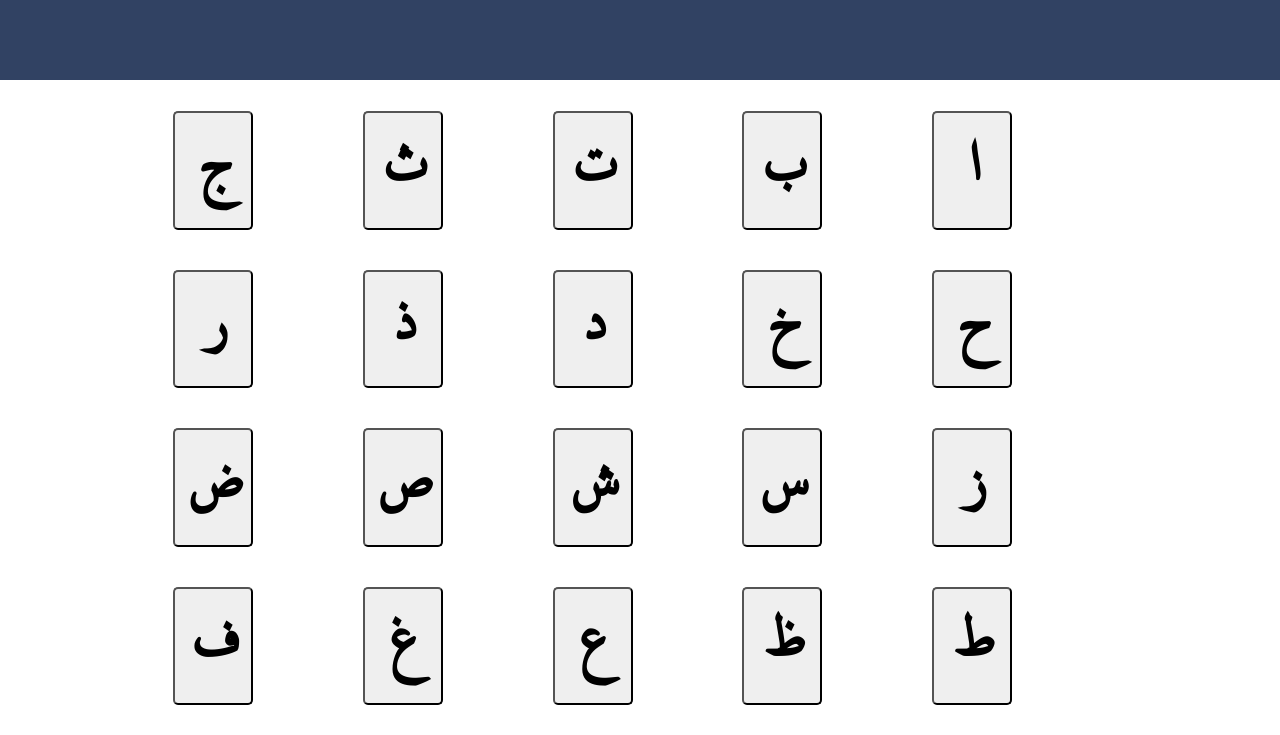
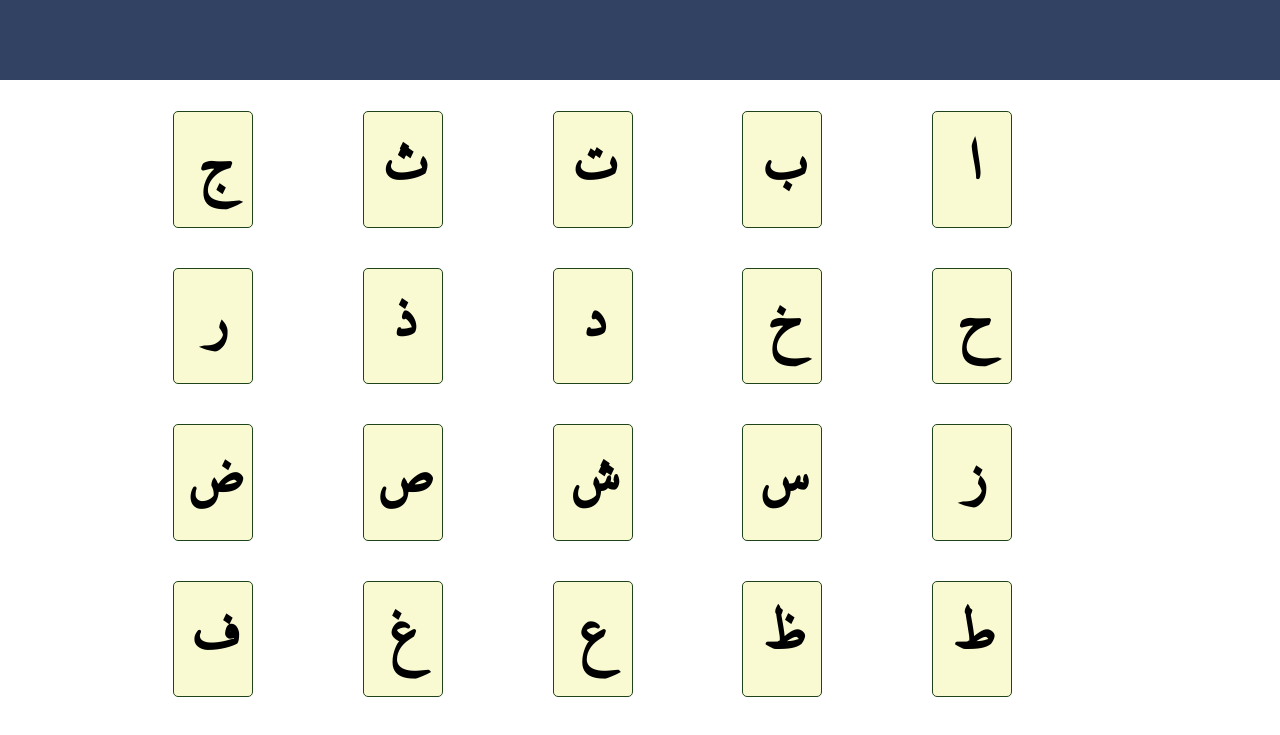
Before and after one commit to SaadbinWaheed/tajweed_web, a React (Create React App) app: page / in a window 1280 px wide. Shown: the top 735 px of the page. Built offline with nearby package versions, Linux system fonts and the light colour scheme.

Commit message:
added more css

```diff
--- a/src/App.css
+++ b/src/App.css
@@ -10,6 +10,12 @@
 @media (prefers-reduced-motion: no-preference) {
   .App-logo {
     animation: App-logo-spin infinite 20s linear;
+  }
+}
+
+@media screen and (max-width: 768px) {
+  .button {
+    background-color: black;
   }
 }
 
@@ -45,6 +51,9 @@
   border-radius: 5px;
   font-family: arabtype, Arial, serif;
   font-weight: bold;
+  background: lightgoldenrodyellow;
+  border: 1px solid #1f441b;
+  cursor: pointer;
 
 }
 .myButton {
--- a/src/components/arabicButton.jsx
+++ b/src/components/arabicButton.jsx
@@ -1,10 +1,29 @@
-import React from "react"
+import React, { useState } from "react"
 
-function ArabicButton(props){
+function ArabicButton(props) {
+    const [isPlaying, setIsPlaying] = useState(false);
+
+    let colClass = "col-2";
+    if (props.isFirst) {
+        colClass = colClass + " right-offset-1"
+    }
+
+    const playAudio = (url) => {
+        const audioPlayer = new Audio(url)
+        audioPlayer.volume = 1;
+
+        isPlaying ? audioPlayer.pause() : audioPlayer.play();
+        setIsPlaying(!isPlaying)
+        audioPlayer.addEventListener('ended', () => setIsPlaying(false));
+    }
+
     return (
-        <div>
-            <button>
-           { props.foo}
+
+        <div class={colClass}>
+            <button className="button" onClick={() => {
+                playAudio(props.link)
+            }}>
+                {props.letter}
             </button>
         </div>
     )
--- a/src/components/qaidaTable.jsx
+++ b/src/components/qaidaTable.jsx
@@ -1,11 +1,12 @@
 import React, { useState } from "react"
+import Row from "./row";
 
 const QaidaTable = () => {
   const alif = "https://quranforkids.org/wp-content/uploads/2013/04/Alphabet-Forms.mp3";
   const ba = "https://quranforkids.org/wp-content/uploads/2013/04/Alphabet-Forms_2.mp3";
   const ta = "https://quranforkids.org/wp-content/uploads/2013/04/Alphabet-Forms_3.mp3";
 
-  const audioLinks = [alif,ba,ta,
+  const audioLinks = [alif, ba, ta,
     "https://quranforkids.org/wp-content/uploads/2013/04/Alphabet-Forms_4.mp3",
     "https://quranforkids.org/wp-content/uploads/2013/04/Alphabet-Forms_5.mp3",
     "https://quranforkids.org/wp-content/uploads/2013/04/Alphabet-Forms_6.mp3",
@@ -28,28 +29,45 @@ const QaidaTable = () => {
     "https://quranforkids.org/wp-content/uploads/2013/04/Alphabet-Forms_22.mp3",
     "https://quranforkids.org/wp-content/uploads/2013/04/Alphabet-Forms_23.mp3",
     "https://quranforkids.org/wp-content/uploads/2013/04/Alphabet-Forms_24.mp3",
+    "https://quranforkids.org/wp-content/uploads/2013/04/Alphabet-Forms_26.mp3",
     "https://quranforkids.org/wp-content/uploads/2013/04/Alphabet-Forms_25.mp3",
-  "https://quranforkids.org/wp-content/uploads/2013/04/Alphabet-Forms_26.mp3",
+    "",
     "https://quranforkids.org/wp-content/uploads/2013/04/Alphabet-Forms_27.mp3",
-  "https://quranforkids.org/wp-content/uploads/2013/04/Alphabet-Forms_28.mp3",
-  "https://quranforkids.org/wp-content/uploads/2013/04/Alphabet-Forms_29.mp3",
+    "https://quranforkids.org/wp-content/uploads/2013/04/Alphabet-Forms_27.mp3",
   ]
-  const playAudio = (url) => {
-    const audioPlayer = new Audio(url)
-    audioPlayer.volume = 1;
+  const alphabets=["ا","ب","ت","ث","ج","ح","خ","د","ذ","ر","ز","س","ش","ص","ض","ط","ظ","ع","غ","ف","ق","ك","ل","م","ن","و","ھ","ء","ي","ے"]
 
-    isPlaying ? audioPlayer.pause() : audioPlayer.play();
-    setIsPlaying(!isPlaying)
-    audioPlayer.addEventListener('ended', () => setIsPlaying(false));
-  }
-  // const [audio] = useState(new Audio(url));
-  const [isPlaying, setIsPlaying] = useState(false);
+  if (window.innerWidth > 600) {
     return (
       <div className="container">
+        <Row alphabets={alphabets.slice(0,5)} audioLinks={audioLinks.slice(0,5)}/>
+        <Row alphabets={alphabets.slice(5,10)}  audioLinks={audioLinks.slice(5,10)}/>
+        <Row alphabets={alphabets.slice(10,15)} audioLinks={audioLinks.slice(10,15)}/>
+        <Row alphabets={alphabets.slice(15,20)} audioLinks={audioLinks.slice(15,20)}/>
+        <Row alphabets={alphabets.slice(20,25)} audioLinks={audioLinks.slice(20,25)}/>
+        <Row alphabets={alphabets.slice(25,30)} audioLinks={audioLinks.slice(25,30)}/>
+        </div >)}
+          else {
+            return (
+            <div className="container">
+            <Row alphabets={alphabets.slice(0,3)} audioLinks={audioLinks.slice(0,3)}/>
+            <Row alphabets={alphabets.slice(3,6)} audioLinks={audioLinks.slice(3,6)}/>
+            <Row alphabets={alphabets.slice(6,9)} audioLinks={audioLinks.slice(6,9)}/>
+            <Row alphabets={alphabets.slice(9,12)} audioLinks={audioLinks.slice(9,12)}/>
+            <Row alphabets={alphabets.slice(12,15)} audioLinks={audioLinks.slice(12,15)}/>
+            <Row alphabets={alphabets.slice(15,18)} audioLinks={audioLinks.slice(15,18)}/>
+            <Row alphabets={alphabets.slice(18,21)} audioLinks={audioLinks.slice(18,21)}/>
+            <Row alphabets={alphabets.slice(21,24)} audioLinks={audioLinks.slice(21,24)}/>
+            <Row alphabets={alphabets.slice(24,27)} audioLinks={audioLinks.slice(24,27)}/>
+            <Row alphabets={alphabets.slice(27,30)} audioLinks={audioLinks.slice(27,30)}/>
+            )
+            </div >)}
+        }
+/*
         <div class="row justify-content-center flex-row-reverse">
           <div class="col-2 right-offset-1">
 
-          <button className="button" id="buttonId" onClick={() => {
+            <button className="button" onClick={() => {
               playAudio(audioLinks[0])
             }}>
               ا
@@ -272,10 +290,8 @@ const QaidaTable = () => {
         </button>
           </div>
         </div>
+  */
 
-    </div >
-  )
-}
 
 
 export default QaidaTable;
--- /dev/null
+++ b/src/components/row.jsx
@@ -0,0 +1,13 @@
+import React from "react"
+import ArabicButton from "./arabicButton";
+
+const Row = (props) => {
+    const buttons = props.alphabets;
+    const audioLinks = props.audioLinks;
+    return (
+    <div class="row justify-content-center flex-row-reverse">
+            {buttons.map((val,i)=><ArabicButton letter={val} isFirst={val===buttons[0]} link={audioLinks[i]}/>)}
+    </div>)
+}
+
+export default Row;
```
Lines whose indentation alone changed are shown as unchanged.
